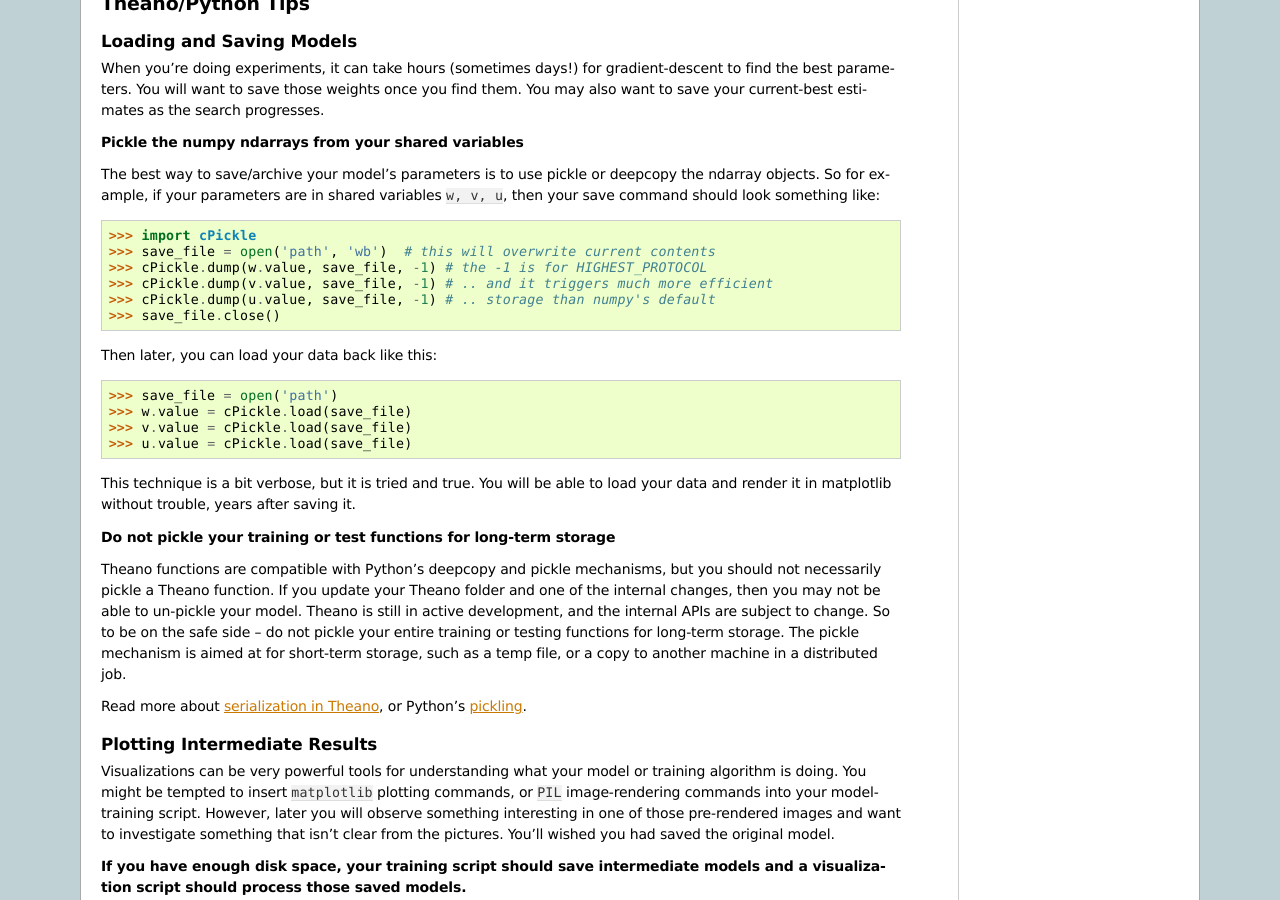
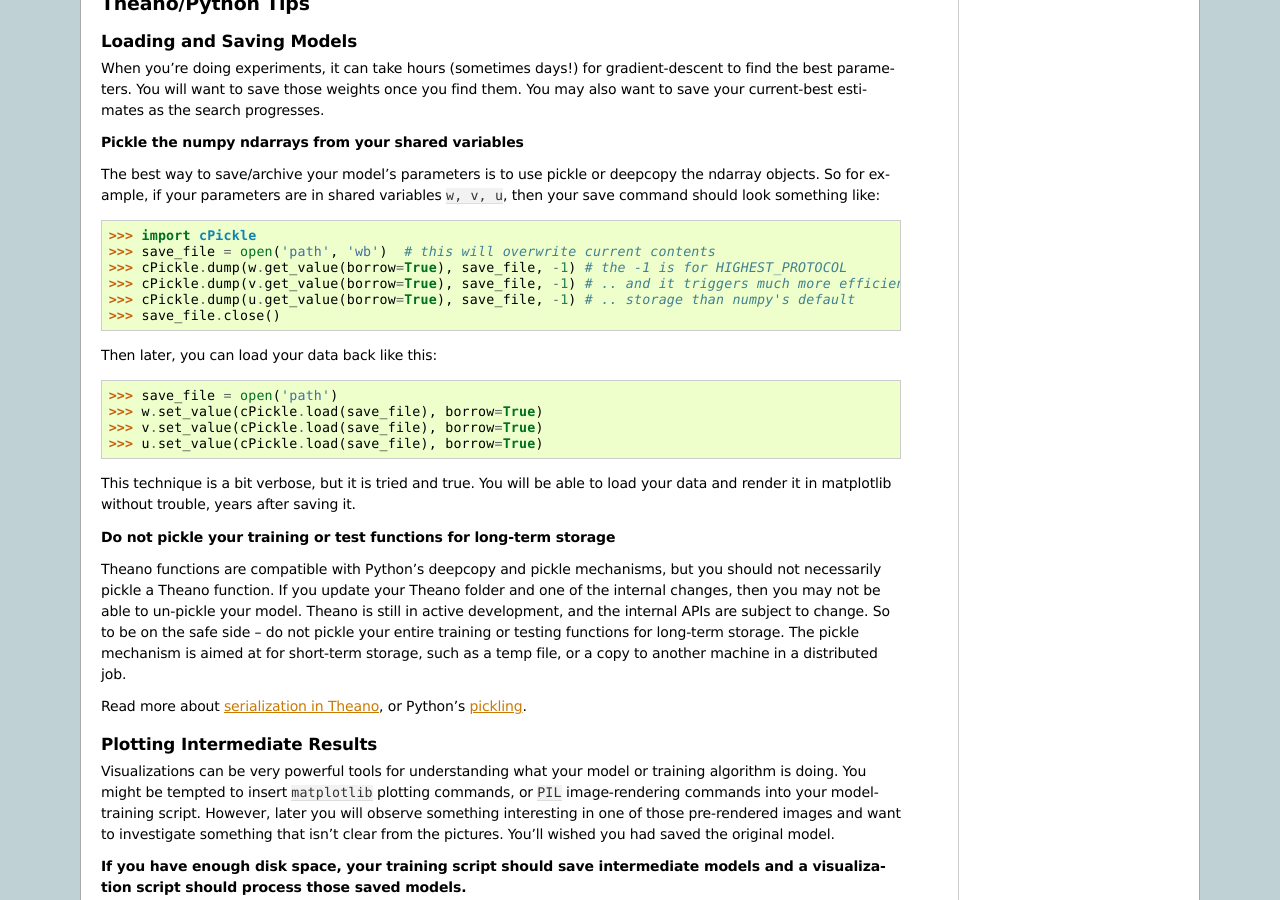
Before and after one commit to lisa-lab/DeepLearningTutorials, a Sphinx documentation site: the page built from doc/gettingstarted.txt, in a window 1280 px wide and 900 px high, scrolled down 8506 px. Built offline with Sphinx 7.4.7, drawn with Linux system fonts in a browser that asks for light colours; formulas are drawn with MathJax 3.

Commit message:
Remove remaining uses of .value

```diff
--- a/doc/dA.txt
+++ b/doc/dA.txt
@@ -588,7 +588,7 @@
 
 .. code-block:: python
 
-    image = PIL.Image.fromarray(tile_raster_images( X = da.W.value.T,
+    image = PIL.Image.fromarray(tile_raster_images(X = da.W.get_value(borrow=True).T,
                  img_shape = (28,28),tile_shape = (10,10),
                  tile_spacing=(1,1)))
     image.save('filters_corruption_30.png')
--- a/doc/gettingstarted.txt
+++ b/doc/gettingstarted.txt
@@ -682,9 +682,9 @@
 
     >>> import cPickle
     >>> save_file = open('path', 'wb')  # this will overwrite current contents
-    >>> cPickle.dump(w.value, save_file, -1) # the -1 is for HIGHEST_PROTOCOL
-    >>> cPickle.dump(v.value, save_file, -1) # .. and it triggers much more efficient
-    >>> cPickle.dump(u.value, save_file, -1) # .. storage than numpy's default
+    >>> cPickle.dump(w.get_value(borrow=True), save_file, -1) # the -1 is for HIGHEST_PROTOCOL
+    >>> cPickle.dump(v.get_value(borrow=True), save_file, -1) # .. and it triggers much more efficient
+    >>> cPickle.dump(u.get_value(borrow=True), save_file, -1) # .. storage than numpy's default
     >>> save_file.close()
 
 Then later, you can load your data back like this:
@@ -692,9 +692,9 @@
 .. code-block:: python
 
     >>> save_file = open('path')
-    >>> w.value = cPickle.load(save_file)
-    >>> v.value = cPickle.load(save_file)
-    >>> u.value = cPickle.load(save_file)
+    >>> w.set_value(cPickle.load(save_file), borrow=True)
+    >>> v.set_value(cPickle.load(save_file), borrow=True)
+    >>> u.set_value(cPickle.load(save_file), borrow=True)
 
 This technique is a bit verbose, but it is tried and true.  You will be able
 to load your data and render it in matplotlib without trouble, years after
```
Also changed, not shown: 1 other file.
